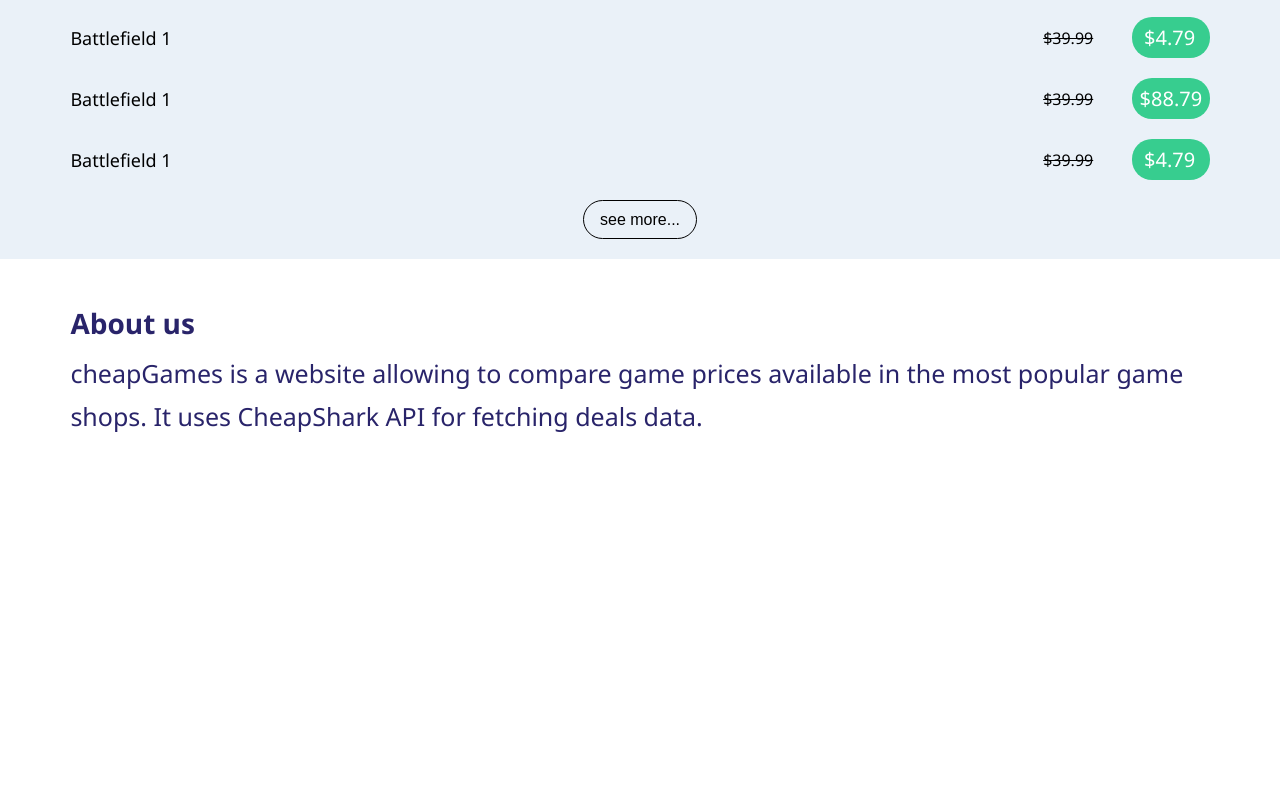
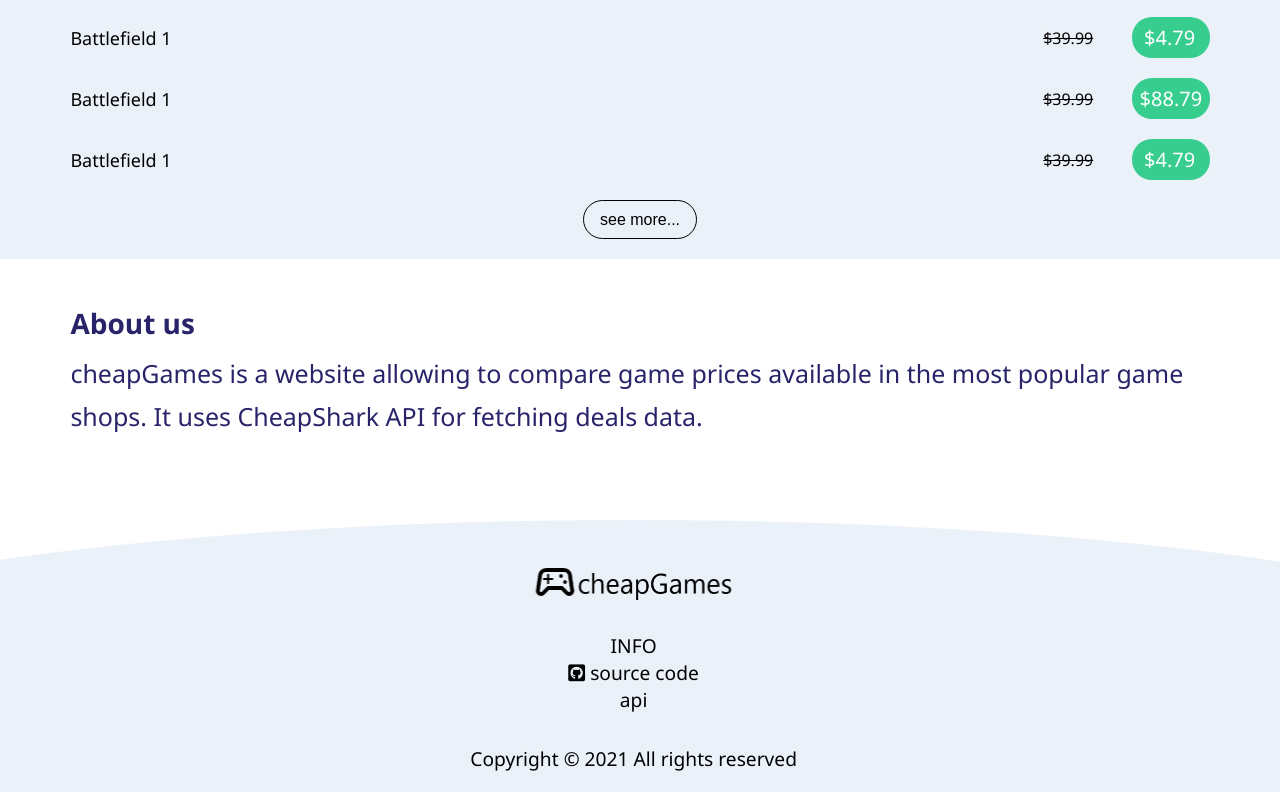
Before and after one commit to janskiba/cheapGames, a plain HTML site: page src/index.html in a window 1280 px wide. Shown: the part 1281-2073 px from the top of the page. Before the commit the page ends 1753 px from the top, so only its background shows below. Drawn offline with nearby package versions, Linux system fonts and the light colour scheme; files that its build step writes are made by us from their sources.

Commit message:
add footer

```diff
--- a/src/css/style.scss
+++ b/src/css/style.scss
@@ -64,9 +64,11 @@
       transition: all 0.2s;
 
       &:hover {
-        background-color: #fff;
-        color: #000;
-        outline: none;
+        @media (hover: hover) and (pointer: fine) {
+          background-color: #fff;
+          color: #000;
+          outline: none;
+        }
 
         a {
           text-decoration: none;
@@ -209,15 +211,6 @@
       padding: 0.5rem 0;
       opacity: 0;
       transition: opacity 0.2s ease-in-out;
-      // &:nth-of-type(even) {
-      //   transform: translateX(100%);
-      //   transition: transform 0.4s 0.4s ease-out;
-      // }
-
-      // &:nth-of-type(odd) {
-      //   transform: translateX(-100%);
-      //   transition: transform 0.4s 0.4s ease-out;
-      // }
 
       a {
         text-decoration: none;
@@ -232,10 +225,6 @@
     li {
       opacity: 1;
     }
-    // li:nth-of-type(even),
-    // li:nth-of-type(odd) {
-    //   transform: translateX(0);
-    // }
   }
 }
 
@@ -342,3 +331,49 @@
     line-height: 1.7;
   }
 }
+
+// footer
+.footer {
+  overflow: hidden;
+
+  .footer__inner {
+    width: 150%;
+    height: 20rem;
+    transform: translate(-17%, 20%);
+    border-radius: 50%;
+    background-color: #eaf1f8;
+
+    @media (min-width: 321px) {
+      transform: translate(-17%, 15%);
+    }
+  }
+
+  img {
+    box-sizing: content-box;
+    display: block;
+    height: 2rem;
+    margin: 0 auto;
+    padding: 3rem 0 2rem 0;
+  }
+
+  p {
+    text-align: center;
+
+    @media (min-width: 321px) {
+      font-size: 1.2rem;
+    }
+
+    &:last-of-type {
+      padding: 2rem;
+
+      @media (min-width: 321px) {
+        font-size: 1.2rem;
+      }
+    }
+
+    a {
+      color: #000;
+      text-decoration: none;
+    }
+  }
+}
--- a/src/index.html
+++ b/src/index.html
@@ -4,6 +4,13 @@
     <meta charset="UTF-8" />
     <meta http-equiv="X-UA-Compatible" content="IE=edge" />
     <meta name="viewport" content="width=device-width, initial-scale=1.0" />
+    <link
+      rel="stylesheet"
+      href="https://cdnjs.cloudflare.com/ajax/libs/font-awesome/5.15.3/css/all.min.css"
+      integrity="sha512-iBBXm8fW90+nuLcSKlbmrPcLa0OT92xO1BIsZ+ywDWZCvqsWgccV3gFoRBv0z+8dLJgyAHIhR35VZc2oM/gI1w=="
+      crossorigin="anonymous"
+      referrerpolicy="no-referrer"
+    />
     <link rel="shortcut icon" href="./assets/favicon.ico" type="image/x-icon" />
     <link rel="stylesheet" href="./css/style.css" />
     <script type="module" src="./js/index.js" defer></script>
@@ -106,5 +113,17 @@
         most popular game shops. It uses CheapShark API for fetching deals data.
       </p>
     </section>
+    <!-- footer -->
+    <footer class="footer">
+      <div class="footer__inner">
+        <img src="./assets/logo-black.png" alt="logo" />
+        <p>INFO</p>
+        <p>
+          <a href="#"><i class="fab fa-github-square"></i> source code</a>
+        </p>
+        <p><a href="https://apidocs.cheapshark.com/" target="_blank">api</a></p>
+        <p>Copyright &copy; 2021 All rights reserved</p>
+      </div>
+    </footer>
   </body>
 </html>
--- a/src/js/navbar/navbar.js
+++ b/src/js/navbar/navbar.js
@@ -10,10 +10,9 @@
   );
 
   navbarToggler.addEventListener('click', () => {
+    navbar.classList.toggle('expanded');
     navbarToggler.classList.toggle('active');
     menu.classList.toggle('active');
-    navbar.classList.toggle('expanded');
-
     document.body.classList.toggle('hidden');
   });
 }
```
